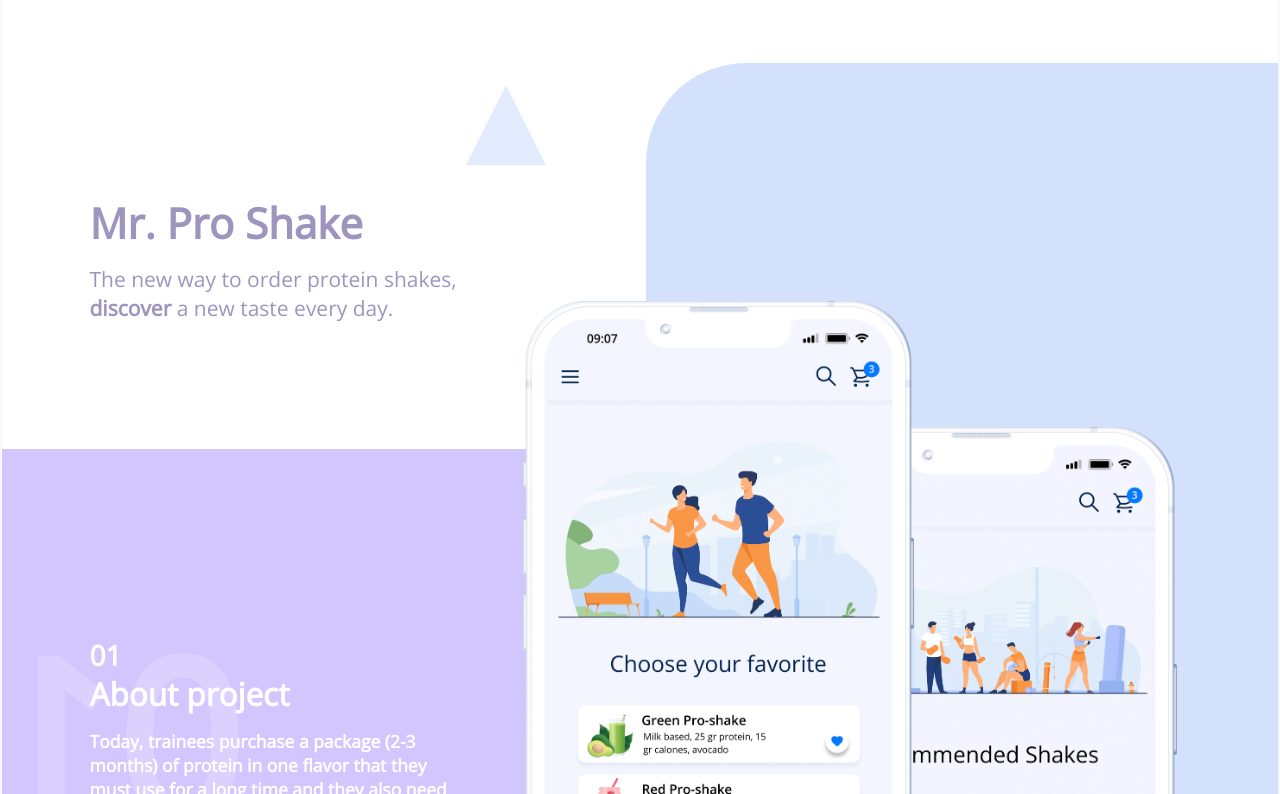
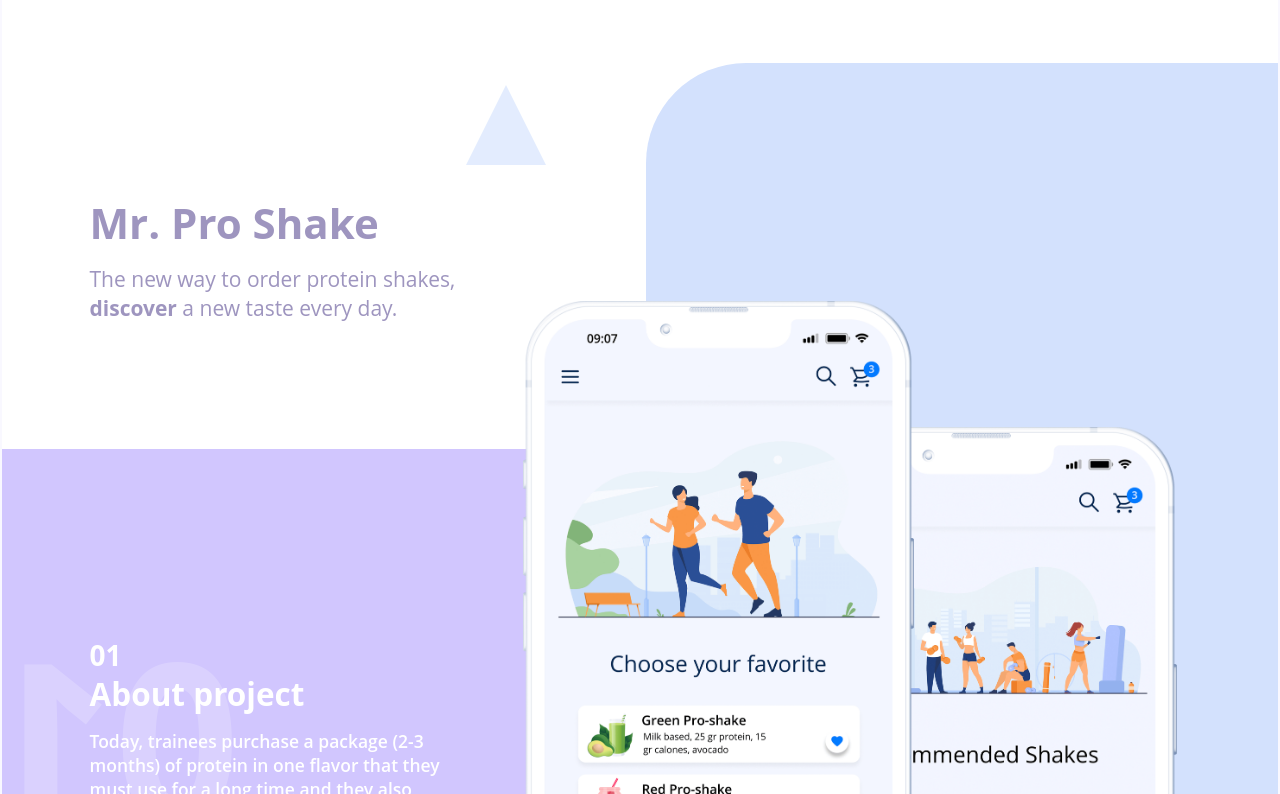
Before and after one commit to hay12396/hasida-website, a Nuxt app: page / in a window 1280 px wide. Shown: the part 1037-1831 px from the top of the page. Built offline with nearby package versions, Linux system fonts and the light colour scheme.

Commit message:
Update app.vue

```diff
--- a/app.vue
+++ b/app.vue
@@ -50,7 +50,7 @@ export default {
 </script>
 
 <style>
-@import url('https://fonts.googleapis.com/css?family=Open%20Sans&display=swap');
+
 * {
   font-family: "Open Sans";
 }
```
